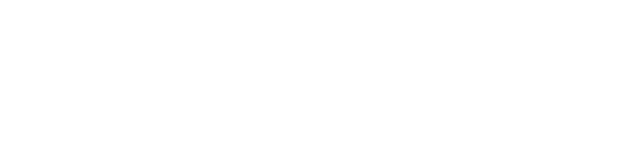
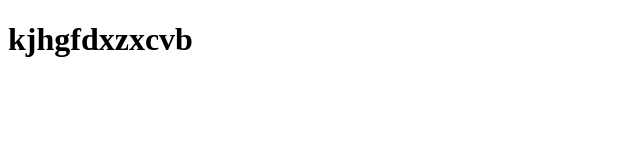
Before and after one commit to ViktoriiaMurzhak/github-tutorial, a plain HTML site: page index.html in a window 1280 px wide. Shown: the whole page, without its empty margins (0-640 px from the left). Drawn offline with Linux system fonts and the light colour scheme.

Commit message:
Update index.html
h1

```diff
--- a/index.html
+++ b/index.html
@@ -7,6 +7,6 @@
   <title>Document</title>
 </head>
 <body>
-
+  <h1>kjhgfdxzxcvb</h1>
 </body>
 </html>
```
